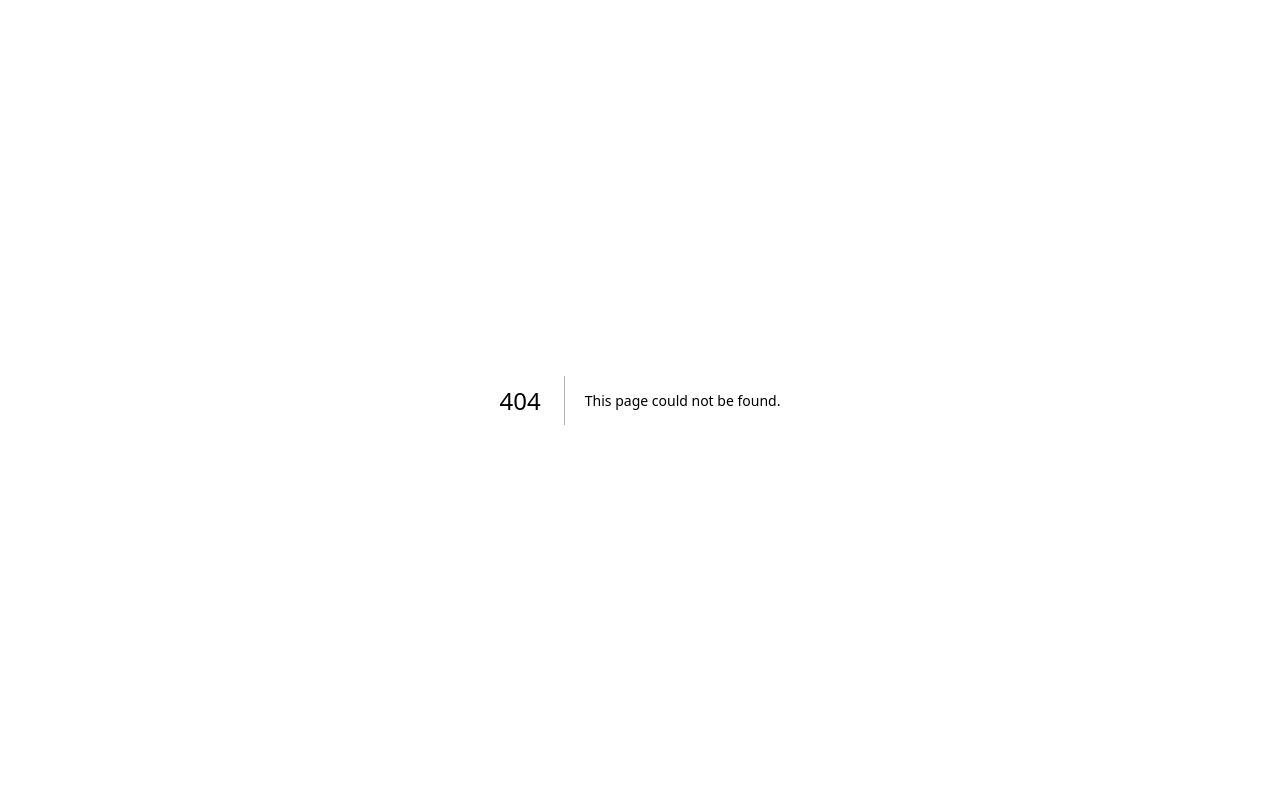
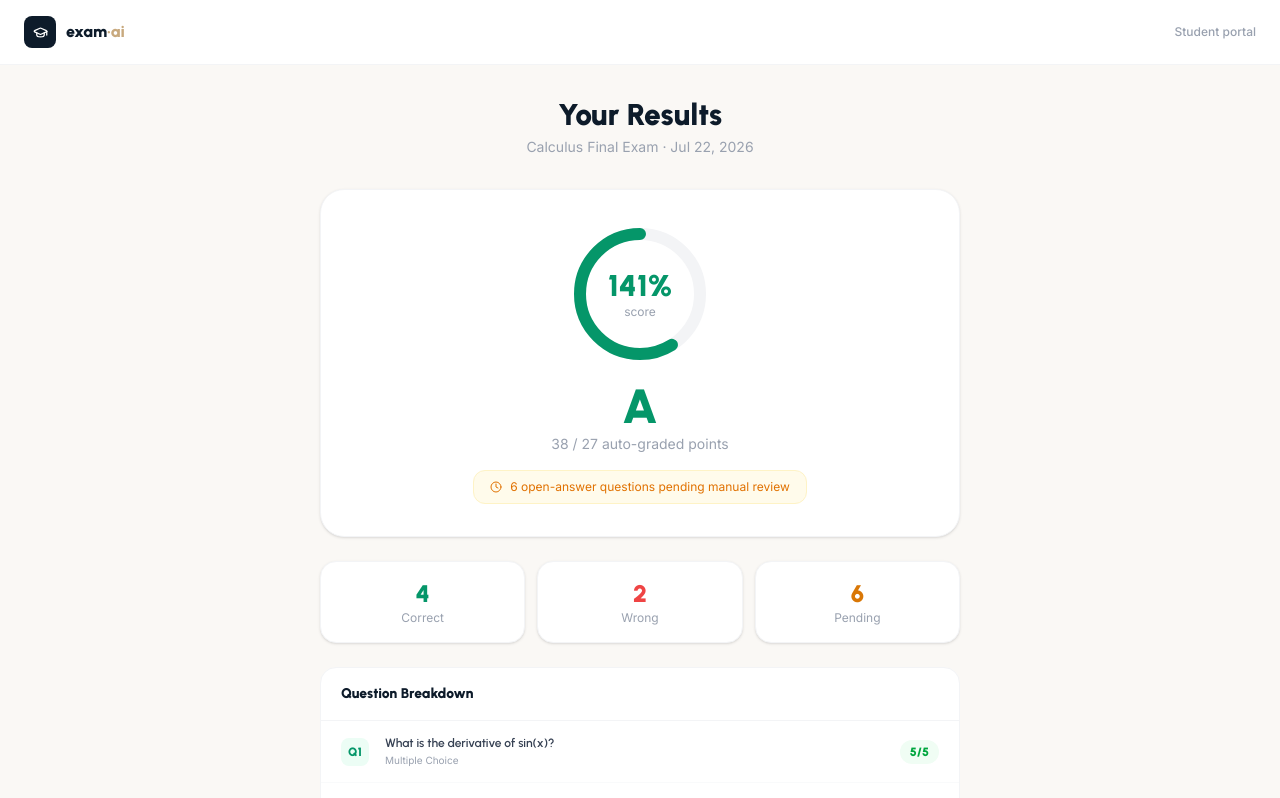
Before and after one commit to phornsinet1302/online_exam, a Next.js app in the folder frontend/: page /student/results in a window 1280 px wide. Before the commit this address had no page. Shown: the top 798 px of the page. Built offline with nearby package versions, Linux system fonts and the light colour scheme.

Commit message:
Add student instant results screen route

```diff
--- /dev/null
+++ b/frontend/src/app/student/results/page.tsx
@@ -0,0 +1,5 @@
+import { InstantResults } from "../../App";
+
+export default function StudentResultsPage() {
+  return <InstantResults />;
+}
```
